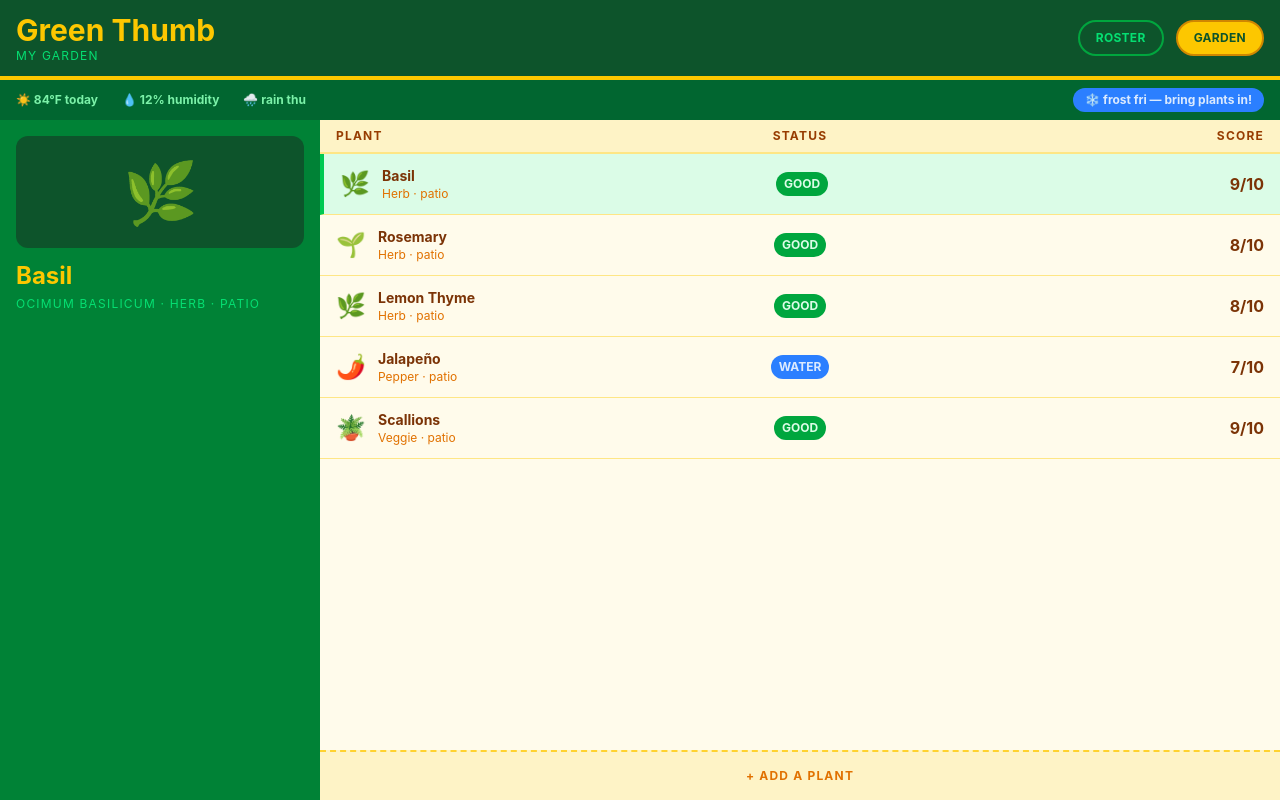
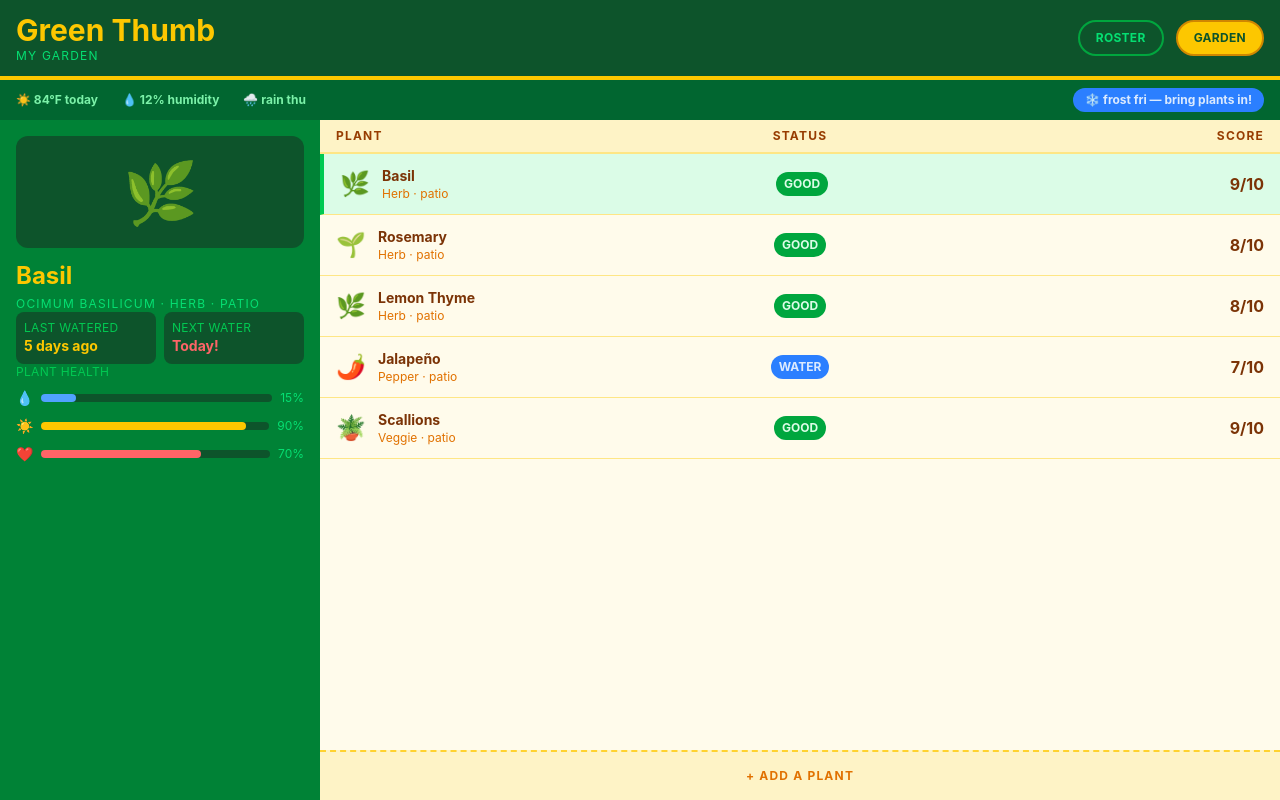
Before and after one commit to sadieenewcombe-hub/green-thumb, a Vue app: page / in a window 1280 px wide. Built offline with nearby package versions, Linux system fonts and the light colour scheme.

Commit message:
004:feat add health bars and stat grid to detail panel

```diff
--- a/src/App.vue
+++ b/src/App.vue
@@ -53,6 +53,43 @@ const statusColor = status => {
         <div>
           <h2 class="text-yellow-400 text-2xl font-bold">{{ selected.name }}</h2>
           <p class="text-green-400 text-xs uppercase tracking-widest mt-1">{{ selected.species }} · {{ selected.location }}</p>
+        <!-- STAT GRID -->
+        <div class="grid grid-cols-2 gap-2">
+          <div class="bg-green-900 rounded-lg p-2">
+            <p class="text-green-500 text-xs uppercase tracking-wide">Last watered</p>
+            <p class="text-yellow-400 text-sm font-bold">5 days ago</p>
+          </div>
+          <div class="bg-green-900 rounded-lg p-2">
+            <p class="text-green-500 text-xs uppercase tracking-wide">Next water</p>
+            <p class="text-red-400 text-sm font-bold">Today!</p>
+          </div>
+        </div>
+
+        <!-- HEALTH BARS -->
+        <div class="flex flex-col gap-2">
+          <p class="text-green-500 text-xs uppercase tracking-wide">Plant health</p>
+          <div class="flex items-center gap-2">
+            <span class="text-sm">💧</span>
+            <div class="flex-1 bg-green-900 rounded-full h-2">
+              <div class="bg-blue-400 h-2 rounded-full" style="width:15%"></div>
+            </div>
+            <span class="text-green-400 text-xs">15%</span>
+          </div>
+          <div class="flex items-center gap-2">
+            <span class="text-sm">☀️</span>
+            <div class="flex-1 bg-green-900 rounded-full h-2">
+              <div class="bg-yellow-400 h-2 rounded-full" style="width:90%"></div>
+            </div>
+            <span class="text-green-400 text-xs">90%</span>
+          </div>
+          <div class="flex items-center gap-2">
+            <span class="text-sm">❤️</span>
+            <div class="flex-1 bg-green-900 rounded-full h-2">
+              <div class="bg-red-400 h-2 rounded-full" style="width:70%"></div>
+            </div>
+            <span class="text-green-400 text-xs">70%</span>
+          </div>
+        </div>
         </div>
       </div>
 
```
